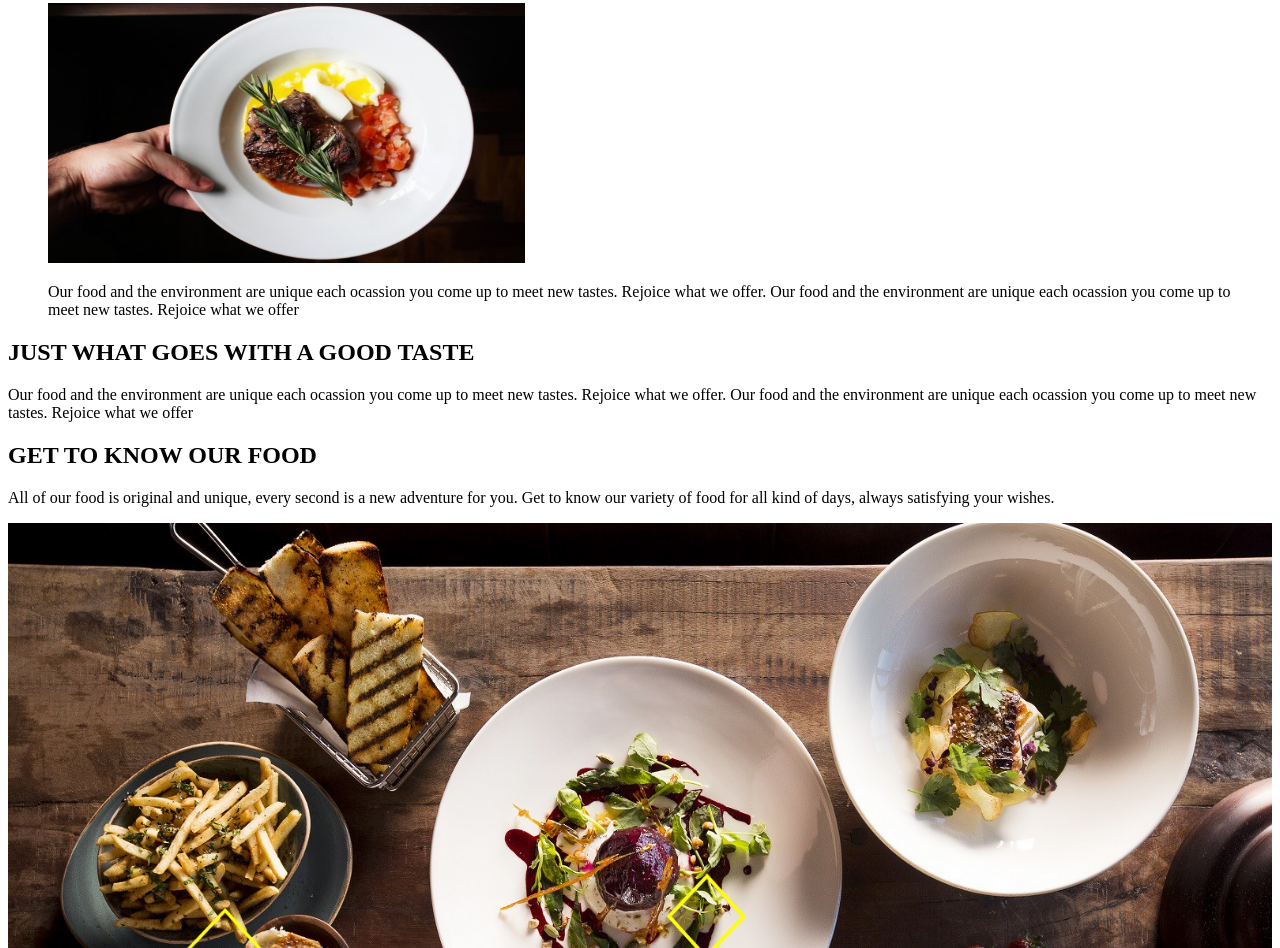
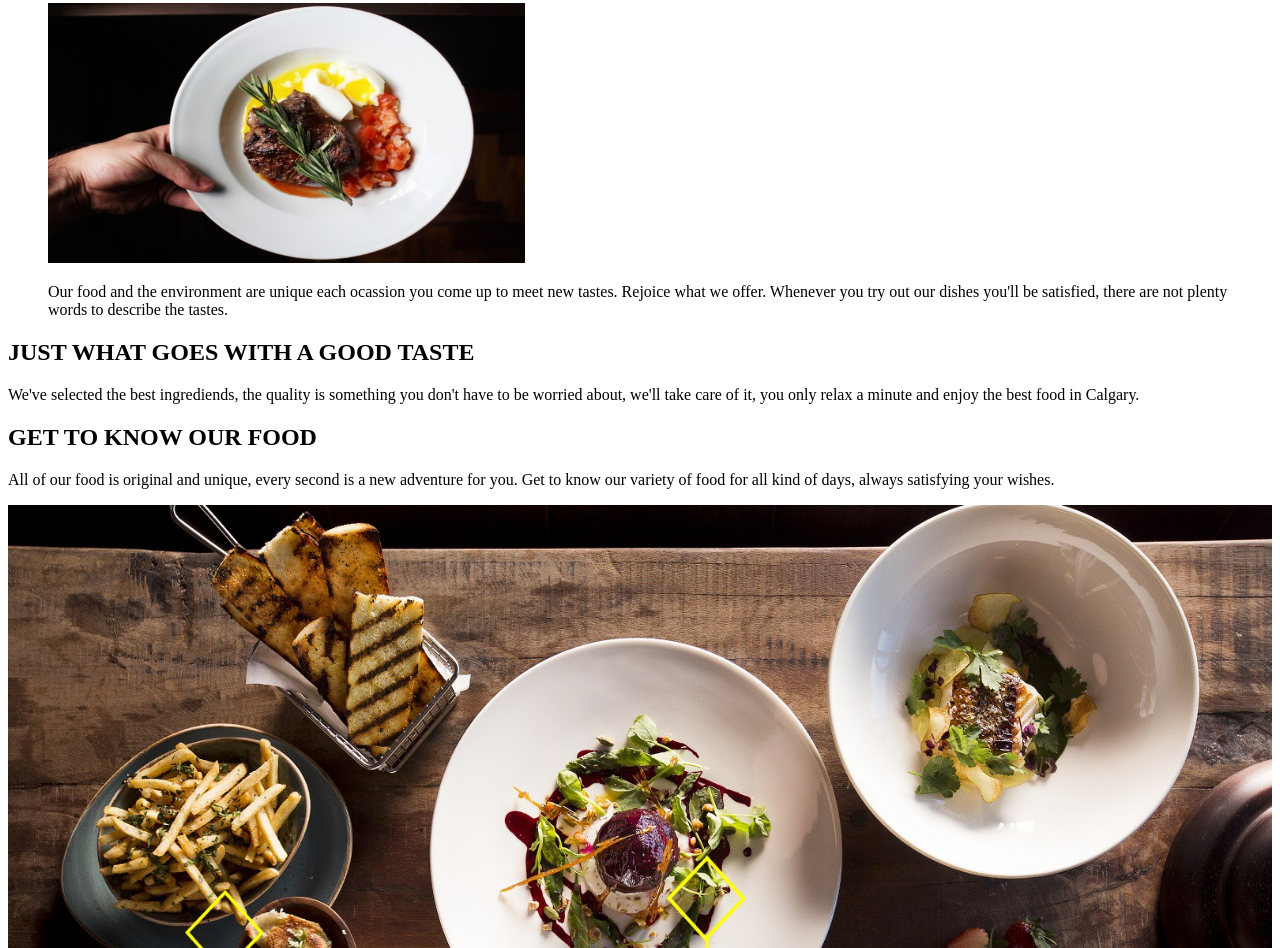
Before and after one commit to heyitsanuar/MRU-Jean-George-s-assigment, a plain HTML site: page index.html in a window 1280 px wide. Shown: the part 1772-2720 px from the top of the page. Drawn offline with Linux system fonts and the light colour scheme.

Commit message:
Changed some repeated information.

```diff
--- a/index.html
+++ b/index.html
@@ -57,9 +57,8 @@
                         Our food and the environment are
                         unique each ocassion you come up
                         to meet new tastes. Rejoice what we offer.
-                        Our food and the environment are unique
-                        each ocassion you come up to meet new
-                        tastes. Rejoice what we offer
+                        Whenever you try out our dishes you'll be satisfied,
+                        there are not plenty words to describe the tastes.
                     </p>
                 </article>
             </figure>
@@ -67,12 +66,10 @@
             <h2 class="overview__title title__separated title--medium ">JUST WHAT GOES WITH A GOOD TASTE</h2>
             <div class="border border--large b--yellow"></div>
             <p>
-                Our food and the environment are
-                unique each ocassion you come up
-                to meet new tastes. Rejoice what we offer.
-                Our food and the environment are unique
-                each ocassion you come up to meet new
-                tastes. Rejoice what we offer
+                We've selected the best ingrediends, the quality
+                is something you don't have to be worried about,
+                we'll take care of it, you only relax a minute and
+                enjoy the best food in Calgary.
             </p>
         </section>
         <section class="food-facts">
@@ -88,18 +85,6 @@
             </article>
             <img src="assets/img/home/food-facts.jpg" alt="Here go some facts of our food." width="100%" height="1283">
         </section>
-
-
-
-        <form action="unknown.php">
-            <!-- Email input with regular expression for validating email characters -->
-            <input class="footer__newlestter-email" type="email" placeholder="Email" pattern="[a-z0-9._%+-]+@[a-z0-9.-]+\.[a-z]{2,4}$" required>
-            <!--Form will be sent through AJAX, there's no need for input submit -->
-            <button class="btn btn--newlestter">Send</button>
-        </form>
-
-
-
     </section>
     <footer id="contact" class="page-section" data-matching-link="#link-contact">
         <!--TO DO -->
```
